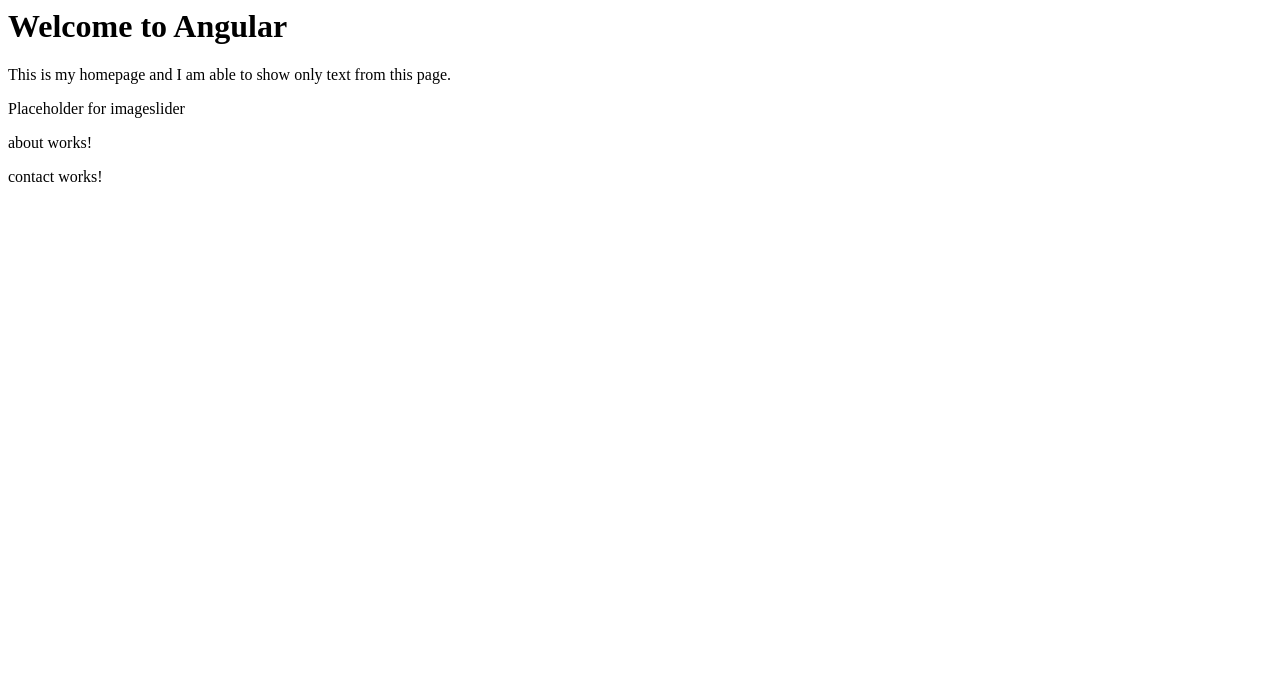
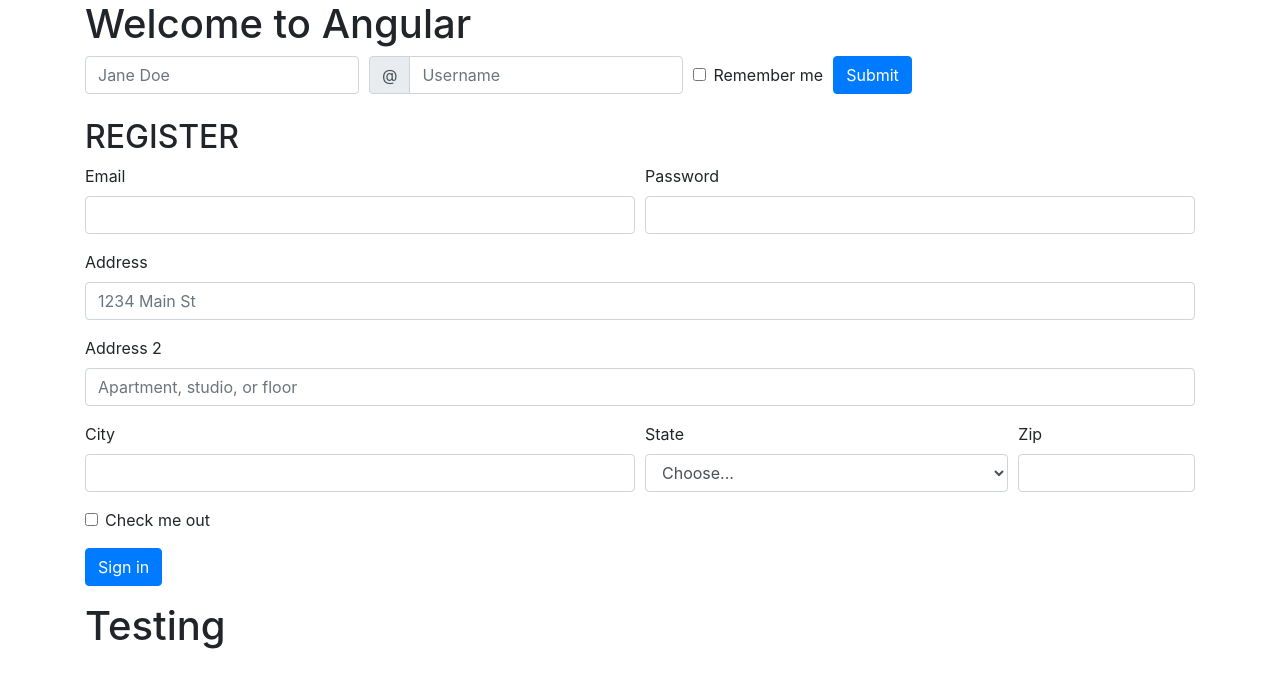
Before and after one commit to phadatul/VWAngular, an Angular app: page / in a window 1280 px wide. Shown: the top 688 px of the page. Built offline with nearby package versions, Linux system fonts and the light colour scheme.

Commit message:
6 files modified

```diff
--- a/src/app/about/about.component.html
+++ b/src/app/about/about.component.html
@@ -1,3 +1,46 @@
-<p>
-about works!
-</p>
+<form>
+	<div class="form-row">
+		<div class="form-group col-md-6">
+			<label for="inputEmail4">Email</label>
+			<input type="email" class="form-control" id="inputEmail4">
+    </div>
+			<div class="form-group col-md-6">
+				<label for="inputPassword4">Password</label>
+				<input type="password" class="form-control" id="inputPassword4">
+    </div>
+			</div>
+			<div class="form-group">
+				<label for="inputAddress">Address</label>
+				<input type="text" class="form-control" id="inputAddress" placeholder="1234 Main St">
+  </div>
+				<div class="form-group">
+					<label for="inputAddress2">Address 2</label>
+					<input type="text" class="form-control" id="inputAddress2" placeholder="Apartment, studio, or floor">
+  </div>
+					<div class="form-row">
+						<div class="form-group col-md-6">
+							<label for="inputCity">City</label>
+							<input type="text" class="form-control" id="inputCity">
+    </div>
+							<div class="form-group col-md-4">
+								<label for="inputState">State</label>
+								<select id="inputState" class="form-control">
+        <option selected>Choose...</option>
+        <option>...</option>
+      </select>
+							</div>
+							<div class="form-group col-md-2">
+								<label for="inputZip">Zip</label>
+								<input type="text" class="form-control" id="inputZip">
+    </div>
+							</div>
+							<div class="form-group">
+								<div class="form-check">
+									<input class="form-check-input" type="checkbox" id="gridCheck">
+									<label class="form-check-label" for="gridCheck">
+        Check me out
+      </label>
+								</div>
+							</div>
+							<button type="submit" class="btn btn-primary">Sign in</button>
+</form>
--- a/src/app/app.component.html
+++ b/src/app/app.component.html
@@ -1,7 +1,7 @@
 <h1>{{title}}</h1>
 
-<app-home></app-home>
+<app-contact> </app-contact>
+
+<h2>REGISTER</h2>
 
 <app-about></app-about>
-
-<app-contact></app-contact>
--- a/src/app/app.module.ts
+++ b/src/app/app.module.ts
@@ -1,7 +1,7 @@
 import { NgModule } from "@angular/core";
 import { BrowserModule } from "@angular/platform-browser";
 import { FormsModule } from "@angular/forms";
-import { RouterModule } from "@angular/router";
+
 import { AppComponent } from "./app.component";
 import { HelloComponent } from "./hello.component";
 import { HomeComponent } from "./home/home.component";
--- a/src/app/contact/contact.component.html
+++ b/src/app/contact/contact.component.html
@@ -1,3 +1,28 @@
-<p>
-contact works!
-</p>
+<form>
+	<div class="form-row align-items-center">
+		<div class="col-auto">
+			<label class="sr-only" for="inlineFormInput">Name</label>
+			<input type="text" class="form-control mb-2" id="inlineFormInput" placeholder="Jane Doe">
+    </div>
+			<div class="col-auto">
+				<label class="sr-only" for="inlineFormInputGroup">Username</label>
+				<div class="input-group mb-2">
+					<div class="input-group-prepend">
+						<div class="input-group-text">@</div>
+					</div>
+					<input type="text" class="form-control" id="inlineFormInputGroup" placeholder="Username">
+      </div>
+				</div>
+				<div class="col-auto">
+					<div class="form-check mb-2">
+						<input class="form-check-input" type="checkbox" id="autoSizingCheck">
+						<label class="form-check-label" for="autoSizingCheck">
+          Remember me
+        </label>
+					</div>
+				</div>
+				<div class="col-auto">
+					<button type="submit" class="btn btn-primary mb-2">Submit</button>
+				</div>
+			</div>
+</form>
--- a/src/app/home/home.component.html
+++ b/src/app/home/home.component.html
@@ -1,7 +1,40 @@
-<p>
-	This is my homepage and I am able to show only text from this page.
+<button class="btn btn-warning">okay</button>
 
-
-</p>
-
-<p>Placeholder for imageslider</p>
+<div id="carouselExampleCaptions" class="carousel slide" data-ride="carousel">
+	<ol class="carousel-indicators">
+		<li data-target="#carouselExampleCaptions" data-slide-to="0" class="active"></li>
+		<li data-target="#carouselExampleCaptions" data-slide-to="1"></li>
+		<li data-target="#carouselExampleCaptions" data-slide-to="2"></li>
+	</ol>
+	<div class="carousel-inner">
+		<div class="carousel-item active">
+			<img src="https://cdn.vox-cdn.com/uploads/chorus_asset/file/4019334/OGB-INSIDER-BLOGS-GoogleLogox2-Animated.0.gif" class="d-block w-100" alt="...">
+			<div class="carousel-caption d-none d-md-block">
+				<h5>First slide label</h5>
+				<p>Nulla vitae elit libero, a pharetra augue mollis interdum.</p>
+			</div>
+		</div>
+		<div class="carousel-item">
+			<img src="https://cdn.vox-cdn.com/uploads/chorus_asset/file/4019334/OGB-INSIDER-BLOGS-GoogleLogox2-Animated.0.gif" class="d-block w-100" alt="...">
+			<div class="carousel-caption d-none d-md-block">
+				<h5>Second slide label</h5>
+				<p>Lorem ipsum dolor sit amet, consectetur adipiscing elit.</p>
+			</div>
+		</div>
+		<div class="carousel-item">
+			<img src="https://cdn.vox-cdn.com/uploads/chorus_asset/file/4019334/OGB-INSIDER-BLOGS-GoogleLogox2-Animated.0.gif" class="d-block w-100" alt="...">
+			<div class="carousel-caption d-none d-md-block">
+				<h5>Third slide label</h5>
+				<p>Praesent commodo cursus magna, vel scelerisque nisl consectetur.</p>
+			</div>
+		</div>
+	</div>
+	<a class="carousel-control-prev" href="#carouselExampleCaptions" role="button" data-slide="prev">
+		<span class="carousel-control-prev-icon" aria-hidden="true"></span>
+		<span class="sr-only">Previous</span>
+	</a>
+	<a class="carousel-control-next" href="#carouselExampleCaptions" role="button" data-slide="next">
+		<span class="carousel-control-next-icon" aria-hidden="true"></span>
+		<span class="sr-only">Next</span>
+	</a>
+</div>
--- a/src/index.html
+++ b/src/index.html
@@ -1 +1,16 @@
-<my-app>loading</my-app>
+<link rel="stylesheet" href="https://cdn.jsdelivr.net/npm/bootstrap@4.5.3/dist/css/bootstrap.min.css"
+	integrity="sha384-TX8t27EcRE3e/ihU7zmQxVncDAy5uIKz4rEkgIXeMed4M0jlfIDPvg6uqKI2xXr2" crossorigin="anonymous">
+<script src="https://code.jquery.com/jquery-3.5.1.slim.min.js"
+	integrity="sha384-DfXdz2htPH0lsSSs5nCTpuj/zy4C+OGpamoFVy38MVBnE+IbbVYUew+OrCXaRkfj" crossorigin="anonymous">
+</script>
+<script src="https://cdn.jsdelivr.net/npm/bootstrap@4.5.3/dist/js/bootstrap.bundle.min.js"
+	integrity="sha384-ho+j7jyWK8fNQe+A12Hb8AhRq26LrZ/JpcUGGOn+Y7RsweNrtN/tE3MoK7ZeZDyx" crossorigin="anonymous">
+</script>
+
+<body>
+	<div class="container">
+		<my-app>loading</my-app>
+		<h1>Testing</h1>
+
+	</div>
+</body>
```
